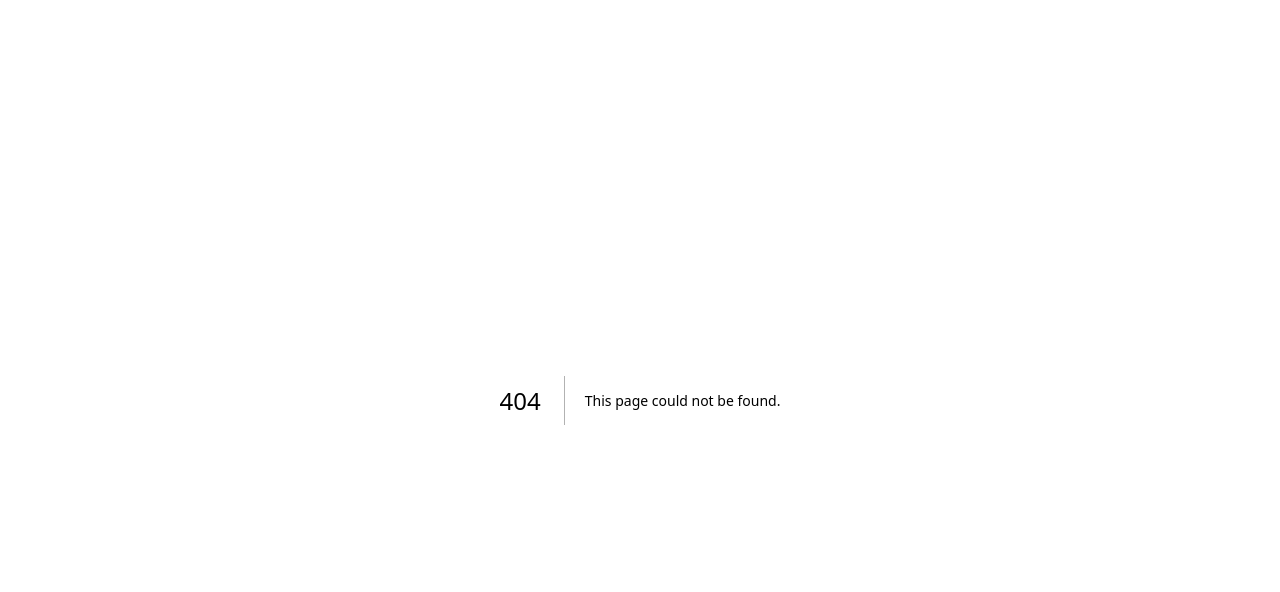
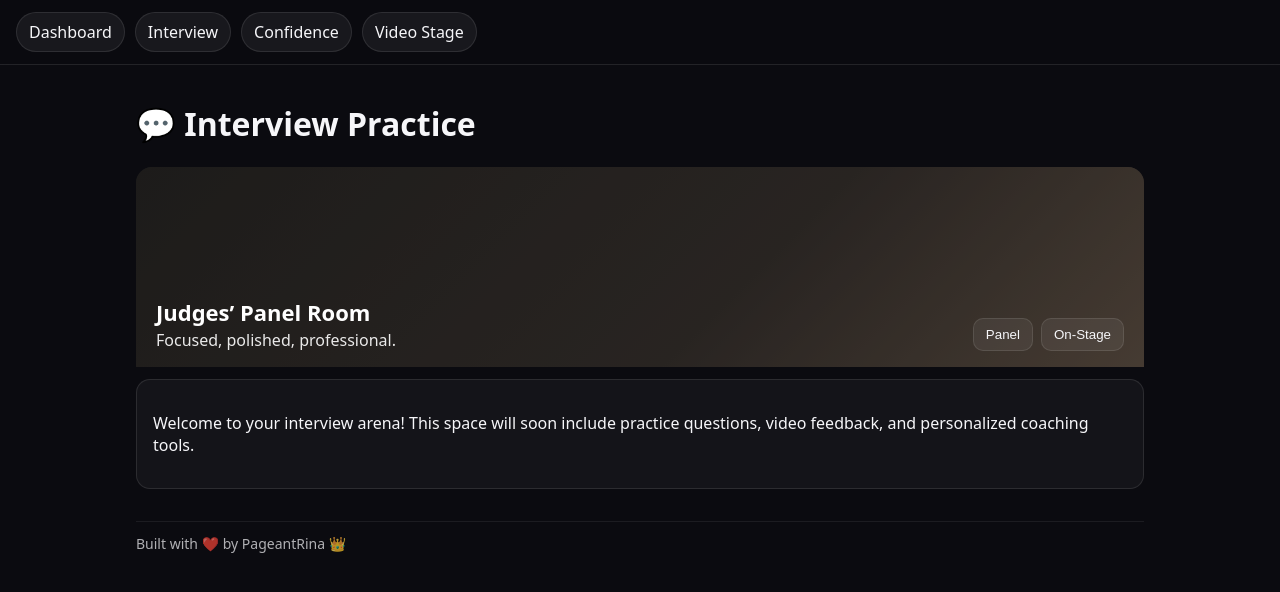
Before and after one commit to amybrim/pageantrina, a Next.js app: page /interview in a window 1280 px wide. Before the commit this address had no page. Shown: the top 592 px of the page. Built offline with nearby package versions, Linux system fonts and the light colour scheme.

Commit message:
Add app, interview, confidence, and global styles

```diff
--- /dev/null
+++ b/src/components/Arena.js
@@ -0,0 +1,43 @@
+import { useMemo } from "react";
+
+export default function Arena({ arena, onSwitch, children }) {
+  const theme = useMemo(() => {
+    if (arena === "Panel") {
+      return {
+        bg: "linear-gradient(135deg,#2c2a28 0%,#3e3733 60%,#6b5b4d 100%)",
+        overlay: "rgba(0,0,0,0.35)",
+        title: "Judges’ Panel Room",
+        subtitle: "Focused, polished, professional."
+      };
+    }
+    return {
+      bg: "radial-gradient(60% 70% at 50% 30%, #6b2bb3 0%, #2a0b46 60%, #0a0416 100%)",
+      overlay: "rgba(0,0,0,0.25)",
+      title: "On-Stage Spotlight",
+      subtitle: "Concise, confident, captivating."
+    };
+  }, [arena]);
+
+  return (
+    <div style={{ position:"relative", borderRadius:16, overflow:"hidden", marginBottom: 16 }}>
+      <div style={{ background: theme.bg, height: 200, position: "relative" }}>
+        <div style={{ position:"absolute", inset:0, background: theme.overlay }} />
+        <div style={{ position:"absolute", inset:0, display:"flex", alignItems:"flex-end", padding:"16px 20px", gap:12 }}>
+          <div style={{ color:"#fff" }}>
+            <div style={{ fontWeight:700, fontSize:22 }}>{theme.title}</div>
+            <div style={{ opacity:0.9, marginTop:2 }}>{theme.subtitle}</div>
+          </div>
+          <div style={{ marginLeft:"auto", display:"flex", gap:8 }}>
+            {onSwitch && (
+              <>
+                <button onClick={() => onSwitch("Panel")} aria-pressed={arena==="Panel"}>Panel</button>
+                <button onClick={() => onSwitch("OnStage")} aria-pressed={arena==="OnStage"}>On-Stage</button>
+              </>
+            )}
+          </div>
+        </div>
+      </div>
+      <div className="card">{children}</div>
+    </div>
+  );
+}
--- /dev/null
+++ b/src/components/Navbar.js
@@ -0,0 +1,12 @@
+import Link from "next/link";
+
+export default function Navbar() {
+  return (
+    <nav className="nav">
+      <Link href="/">Dashboard</Link>
+      <Link href="/interview">Interview</Link>
+      <Link href="/confidence">Confidence</Link>
+      <Link href="/video">Video Stage</Link>
+    </nav>
+  );
+}
--- /dev/null
+++ b/src/pages/_app.js
@@ -0,0 +1,14 @@
+import "@/styles/globals.css";
+import Navbar from "@/components/Navbar";
+
+export default function App({ Component, pageProps }) {
+  return (
+    <>
+      <Navbar />
+      <main className="container">
+        <Component {...pageProps} />
+        <div className="footer">Built with ❤️ by PageantRina 👑</div>
+      </main>
+    </>
+  );
+}
--- /dev/null
+++ b/src/pages/globals.css
@@ -0,0 +1,44 @@
+:root {
+  --bg: #0b0b10;
+  --card: rgba(255, 255, 255, 0.05);
+  --text: #fff;
+  --line: rgba(255, 255, 255, 0.1);
+}
+
+body {
+  margin: 0;
+  background: var(--bg);
+  color: var(--text);
+  font-family: system-ui, -apple-system, "Segoe UI", Roboto, sans-serif;
+}
+
+.nav {
+  display: flex;
+  gap: 12px;
+  padding: 12px 16px;
+  border-bottom: 1px solid var(--line);
+  background: rgba(255, 255, 255, 0.05);
+}
+
+.container {
+  max-width: 900px;
+  margin: 0 auto;
+  padding: 20px;
+}
+
+.card {
+  background: var(--card);
+  border: 1px solid var(--line);
+  border-radius: 10px;
+  padding: 16px;
+  margin-top: 16px;
+}
+
+button {
+  background: rgba(255, 255, 255, 0.1);
+  border: 1px solid var(--line);
+  color: var(--text);
+  padding: 8px 12px;
+  border-radius: 8px;
+  cursor: pointer;
+}
--- /dev/null
+++ b/src/pages/interview.js
@@ -0,0 +1,15 @@
+import { useState } from "react";
+import Arena from "@/components/Arena";
+
+export default function InterviewPage() {
+  const [arena, setArena] = useState("Panel");
+
+  return (
+    <>
+      <h1>💬 Interview Practice</h1>
+      <Arena arena={arena} onSwitch={setArena}>
+        <p>Welcome to your interview arena! This space will soon include practice questions, video feedback, and personalized coaching tools.</p>
+      </Arena>
+    </>
+  );
+}
--- /dev/null
+++ b/src/styles/globals.css
@@ -0,0 +1,13 @@
+:root { --bg:#0b0b10; --card:rgba(255,255,255,0.04); --line:rgba(255,255,255,0.10); --text:#f6f6f9; }
+* { box-sizing: border-box; }
+html, body, #__next { height: 100%; }
+body { margin:0; background:var(--bg); color:var(--text); font-family: ui-sans-serif, system-ui, -apple-system, Segoe UI, Roboto, Helvetica, Arial; }
+a { color: inherit; text-decoration: none; }
+button { background:#ffffff10; color:var(--text); border:1px solid var(--line); padding:8px 12px; border-radius:10px; cursor:pointer; }
+button[disabled]{ opacity:.6; }
+input, textarea { background:#ffffff08; color:var(--text); border:1px solid var(--line); border-radius:10px; }
+.container { max-width: 1040px; margin: 0 auto; padding: 16px; }
+.card { background: var(--card); border: 1px solid var(--line); border-radius: 14px; padding: 16px; margin: 12px 0; }
+.nav { display:flex; gap:10px; flex-wrap:wrap; padding:12px 16px; border-bottom:1px solid var(--line); position:sticky; top:0; backdrop-filter:saturate(1.2) blur(8px); background: #0b0b10cc; z-index: 10; }
+.nav a { padding: 8px 12px; border:1px solid var(--line); border-radius:999px; background:#ffffff0f; }
+.footer { opacity: .7; margin-top: 20px; padding: 12px 0; border-top: 1px solid var(--line); font-size: 14px; }
```
Also changed, not shown: src/pages/confidence.js (added, +25 -0 lines).
